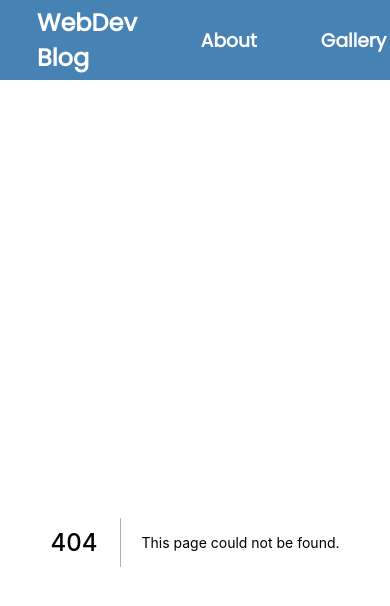
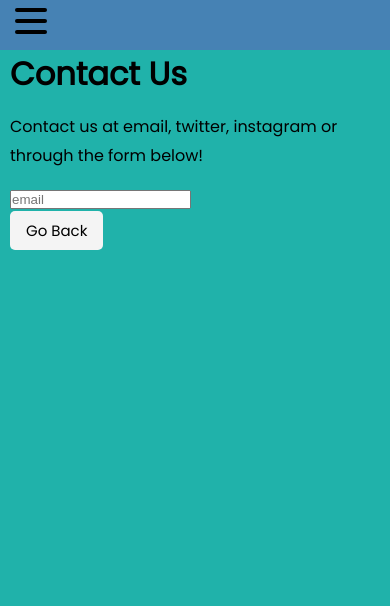
Before and after one commit to GregNicholas/Next-Blog, a Next.js app: page /contact in a window 390 px wide. Before the commit this address had no page. Shown: the top 606 px of the page. Built offline with nearby package versions, Linux system fonts and the light colour scheme.

Commit message:
adding responsive header navigation

```diff
--- /dev/null
+++ b/components/Hamburger.jsx
@@ -0,0 +1,27 @@
+import styles from '../styles/hamburger.module.css'
+// import { useState } from 'react'
+
+const Hamburger = ({ isOpen }) => {
+	// const [isOpen, setIsOpen] = useState(false)
+	let burger1, burger2, burger3;
+	if(isOpen){
+	    burger1 = styles.burger1open
+		burger2 = styles.burger2open
+		burger3 = styles.burger3open
+	} else {
+		burger1 = styles.burger1closed
+		burger2 = styles.burger2closed
+		burger3 = styles.burger3closed
+	}
+
+
+	return (
+	  <div className={styles.hamburger}>
+		<div className={`${styles.burger} ${burger1}`}></div>
+		<div className={`${styles.burger} ${burger2}`}></div>
+		<div className={`${styles.burger} ${burger3}`}></div>
+	  </div>
+	)
+}
+
+export default Hamburger
--- a/components/Header.jsx
+++ b/components/Header.jsx
@@ -1,12 +1,28 @@
 import Link from 'next/link'
+import Hamburger from '../components/Hamburger'
+import { useState } from 'react'
 
 const Header = () => {
+	const [hamburgerOpen, setHamburgerOpen] = useState(false);
+
+	const toggleHamburger = () =>{
+        setHamburgerOpen(!hamburgerOpen)
+    }
+
+	let isLinksClosed = hamburgerOpen ? "" : "closed";
+
 	return (
 	  <header>
-		<ul className="header-links">
+		<nav className="navigation">
+			<ul className={`header-links ${isLinksClosed}`}>
 			  <li>
 				<Link href='/' passHref>
 				  <h2 style={{cursor: "pointer", width: "fit-content"}}>WebDev Blog</h2>
+				</Link>
+			  </li>
+			  <li>
+				<Link href='/gallery' passHref>
+				  <h3 style={{cursor: "pointer", width: "fit-content"}}>Gallery</h3>
 				</Link>
 			  </li>
 			  <li>
@@ -15,12 +31,15 @@ const Header = () => {
 				</Link>
 			  </li>
 			  <li>
-			<Link href='/gallery' passHref>
-			  <h3 style={{cursor: "pointer", width: "fit-content"}}>Gallery</h3>
+				<Link href='/contact' passHref>
+				  <h3 style={{cursor: "pointer", width: "fit-content"}}>Contact Us</h3>
 				</Link>
 			  </li>
 			</ul>
-
+			<div className="hamburger" onClick={toggleHamburger}>
+			  <Hamburger isOpen={hamburgerOpen}/>
+			</div>
+		</nav>
 	  </header>
 	)
 }
--- /dev/null
+++ b/pages/contact.jsx
@@ -0,0 +1,19 @@
+import Link from 'next/link'
+//import styles from '../styles/contact.module.css'
+
+export default function contact() {
+	return (
+		<>
+		  <main>
+			<h1>Contact Us</h1>
+			<p>Contact us at email, twitter, instagram or through the form below!</p>
+			<form type="submit">
+				<input type="text" placeholder="email"></input>
+			</form>
+			<Link href='/'>
+			  <a className="btn btn-back">Go Back</a>
+		    </Link>
+		  </main>
+		</>
+		)
+}
--- a/styles/globals.css
+++ b/styles/globals.css
@@ -26,30 +26,37 @@ img {
   border-radius: 10px;
 }
 
-header {
-  background: steelblue;
-  color: #fff;
-  padding: 5px;
-  margin-bottom: 40px;
-}
-
-header a {
-  color: #fff;
+.navigation {
+	width: 100%;
+	background: steelblue;
+    color: #fff;
+	padding: 5px;
+    height: 50px;
 }
 
 .header-links{
-	list-style: none;
 	display: flex;
 	align-items: center;
+	float: right;
+	margin: 0px;
+	overflow: hidden;
 }
 
-.header-links > li {
-	margin: 0 2rem;
+.header-links {
+	list-style-type: none;
+	padding-right: 10px;
+	transition: all .5s linear;
 }
 
 .header-links > li:hover {
 	text-decoration: underline;
 	text-underline-offset: .5em;
+}
+
+.hamburger {
+	display: none;
+	width: fit-content;
+	z-index: 6;
 }
 
 .container {
@@ -133,3 +140,26 @@ ol {
     grid-template-columns: 1fr;
   }
 }
+
+@media (max-width: 600px) {
+	.hamburger {
+		display: block;
+		margin-left: 10px;
+		z-index: 6;
+	}
+
+	.header-links {
+		display: inline;
+		background-color: blue;
+		height: 100vh;
+		width: 50vw;
+		margin-top: 50px;
+		position: fixed;
+		transition: all 1s ease;
+	}
+
+}
+.closed {
+		display: none;
+		background-color: red;
+	}
--- /dev/null
+++ b/styles/hamburger.module.css
@@ -0,0 +1,41 @@
+.hamburger {
+	height: 2rem;
+	width: 2rem;
+	display: flex;
+	justify-content: space-around;
+	flex-flow: column nowrap;
+	z-index: 10;
+
+}
+
+.burger {
+	width: 2rem;
+	height: 0.25rem;
+	border-radius: 10px;
+	background-color: black;
+	transform-origin: 1px;
+	transition: all 0.3s linear;
+}
+
+.burger1open {
+	transform: rotate(45deg);
+}
+.burger1closed {
+	transform: rotate(0);
+}
+
+.burger2open {
+	transform: translateX(100%);
+	opacity: 0;
+}
+.burger2closed {
+	transform: translateX(0);
+	opacity: 1;
+}
+
+.burger3open {
+	transform: rotate(-45deg);
+}
+.burger3closed {
+	transform: rotate(0);
+}
```
Lines whose indentation alone changed are shown as unchanged.
